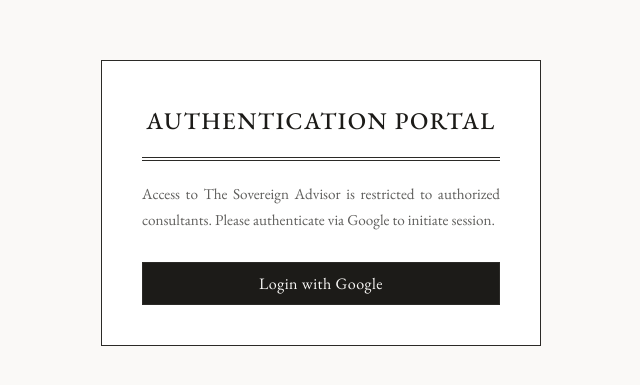
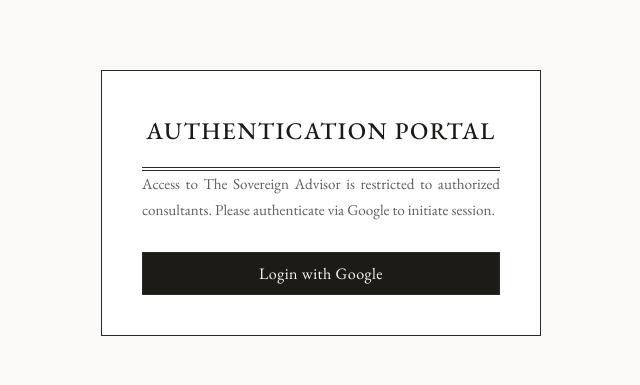
Before and after one commit to RawKnuck/corpm-advisor, a Next.js app: page /login in a window 1280 px wide. Shown: the part 197-582 px from the top of the page, without its empty margins (319-959 px from the left). Built offline with nearby package versions, Linux system fonts and the light colour scheme.

Commit message:
fix: remove double margin below latex-divider

```diff
--- a/src/app/globals.css
+++ b/src/app/globals.css
@@ -88,7 +88,7 @@
   border-top: 1.5px solid var(--border-color);
   border-bottom: 0.5px solid var(--border-color);
   height: 4px;
-  margin-bottom: 1.25rem;
+  /* ponytail: no margin-bottom — header's own margin-bottom handles the gap */
 }
 
 /* ── Chat log ────────────────────────────────────────── */
```
